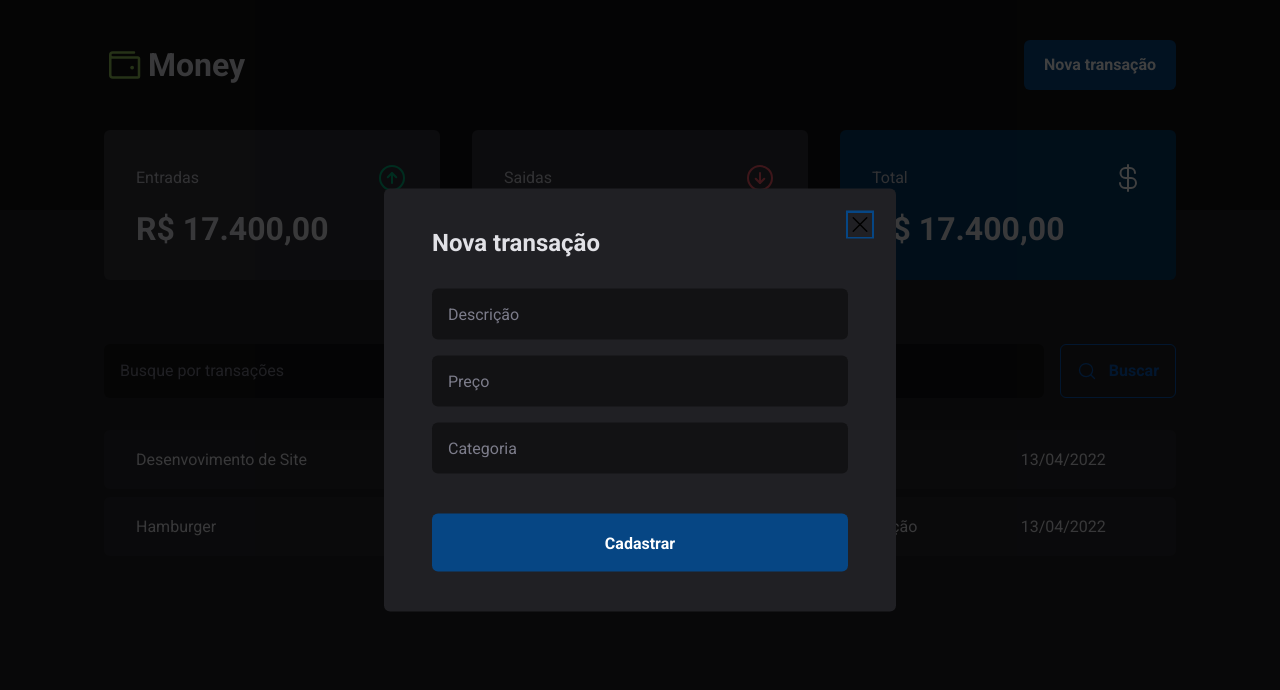
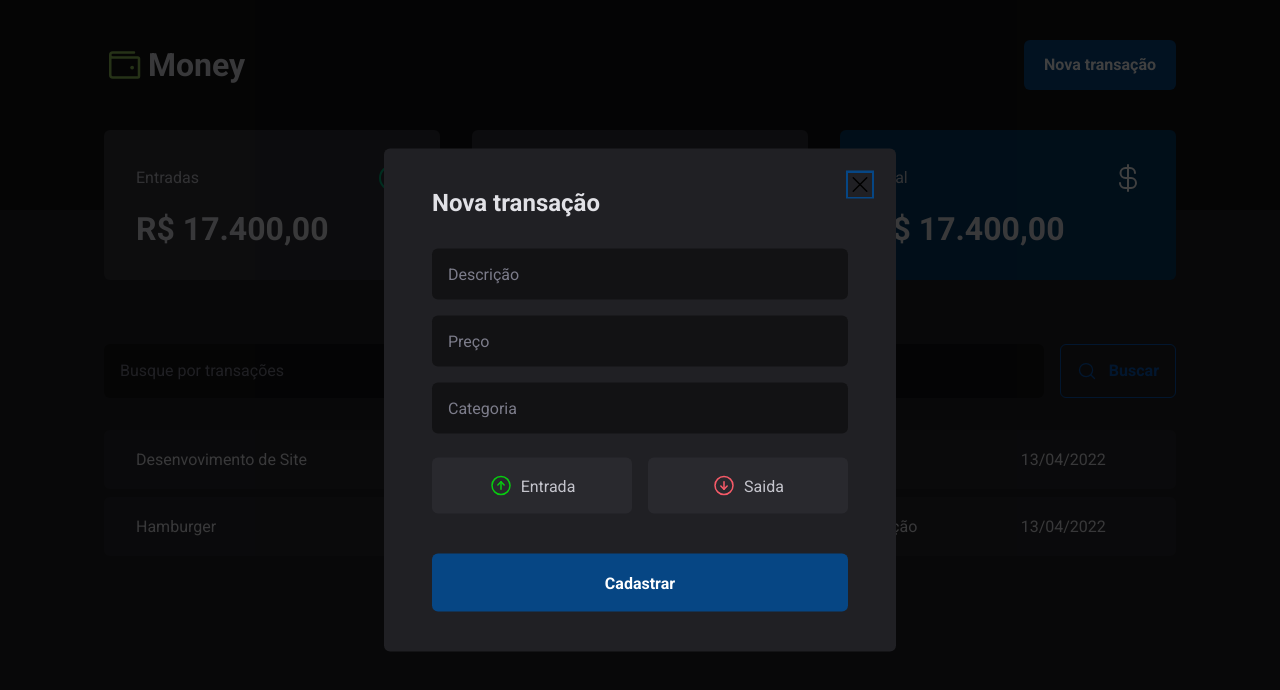
Before and after one commit to IgorGuariroba/money, a React (Vite) app: page / in a window 1280 px wide. Both pictures are taken after a click on the button "Nova transação". Shown: the top 690 px of the page. Built offline with nearby package versions, Linux system fonts and the light colour scheme.

Commit message:
Criar botoes na modal e dar estilo a eles

```diff
--- a/package.json
+++ b/package.json
@@ -10,6 +10,7 @@
   },
   "dependencies": {
     "@radix-ui/react-dialog": "^1.0.2",
+    "@radix-ui/react-radio-group": "^1.1.0",
     "@types/styled-components": "^5.1.26",
     "phosphor-react": "^1.4.1",
     "react": "^18.2.0",
--- a/src/components/NewTransactionModal/index.tsx
+++ b/src/components/NewTransactionModal/index.tsx
@@ -1,6 +1,6 @@
 import * as Dialog from '@radix-ui/react-dialog';
-import { X } from 'phosphor-react';
-import { CloseButton, Content, Overlay } from './styles';
+import { ArrowCircleDown, ArrowCircleUp, X } from 'phosphor-react';
+import { CloseButton, Content, Overlay, TransactionType, TransactionTypeButton } from './styles';
 
 
 export function NewTransactionModal() {
@@ -11,13 +11,26 @@
         <Content>
           <Dialog.Title>Nova transação</Dialog.Title>
           <CloseButton >
-            <X size={24}/>
+            <X size={24} />
           </CloseButton>
 
           <form action="">
             <input type="text" placeholder='Descrição' required />
             <input type="number" placeholder='Preço' required />
             <input type="text" placeholder='Categoria' required />
+
+            <TransactionType>
+
+              <TransactionTypeButton variant='income' value='income'>
+                <ArrowCircleUp size={24} />
+                Entrada
+              </TransactionTypeButton>
+
+              <TransactionTypeButton variant='outcome' value='outcome'>
+                <ArrowCircleDown size={24} />
+                Saida
+              </TransactionTypeButton>
+            </TransactionType>
 
             <button type='submit'>Cadastrar</button>
           </form>
--- a/src/components/NewTransactionModal/styles.ts
+++ b/src/components/NewTransactionModal/styles.ts
@@ -1,6 +1,6 @@
 import styled from "styled-components";
 import * as Dialog from '@radix-ui/react-dialog';
-
+import * as RadioGroup from '@radix-ui/react-radio-group';
 
 export const Overlay = styled(Dialog.Overlay)`
   position: fixed;
@@ -14,7 +14,7 @@
   min-width: 32rem;
   border-radius: 6px;
   padding: 2.5rem 3rem;
-  background: ${props =>props.theme['gray-800']};
+  background: ${props => props.theme['gray-800']};
 
   position: fixed;
   top: 50%;
@@ -68,3 +68,45 @@
 line-height: 0;
 cursor: pointer;
 `
+
+export const TransactionType = styled(RadioGroup.Root)`
+  display: grid;
+  grid-template-columns: repeat(2, 1fr);
+  gap: 1rem;
+  margin-top: 0.5rem;
+`
+
+interface TransactionTypeButtonProps {
+  variant: 'income' | 'outcome'
+}
+
+export const TransactionTypeButton = styled(RadioGroup.Item)<TransactionTypeButtonProps>`
+
+    background: ${props => props.theme['gray-700']};
+    padding: 1rem;
+    display: flex;
+    align-items: center;
+    justify-content: center;
+    gap: 0.5rem;
+    border-radius: 6px;
+    border: 0;
+    cursor: pointer;
+    color: ${props => props.theme['gray-300']};
+
+    svg {
+      color: ${props => props.variant === 'income' ? props.theme['green-300'] : props.theme['red-300']};
+    }
+
+    &[data-state='unchecked']:hover{
+      background: ${props => props.theme['gray-600']};
+    }
+
+    &[data-state='checked']{
+      color: ${props => props.theme.white};
+      background: ${props => props.variant === 'income' ? props.theme['green-300'] : props.theme['red-500']};
+
+      svg {
+        color: ${props => props.theme['white']};
+      }
+    }
+`
--- a/src/styles/themes/default.ts
+++ b/src/styles/themes/default.ts
@@ -15,6 +15,7 @@
   'blue-700': '#043a65',
 
   'green-300': '#07cc0f',
+  'green-500': '#03781b',
 
   'red-300': '#F75A68',
   'red-500': '#AB222E',
```
Also changed, not shown: 1 other file (tests, documents, lock files or other folders).
